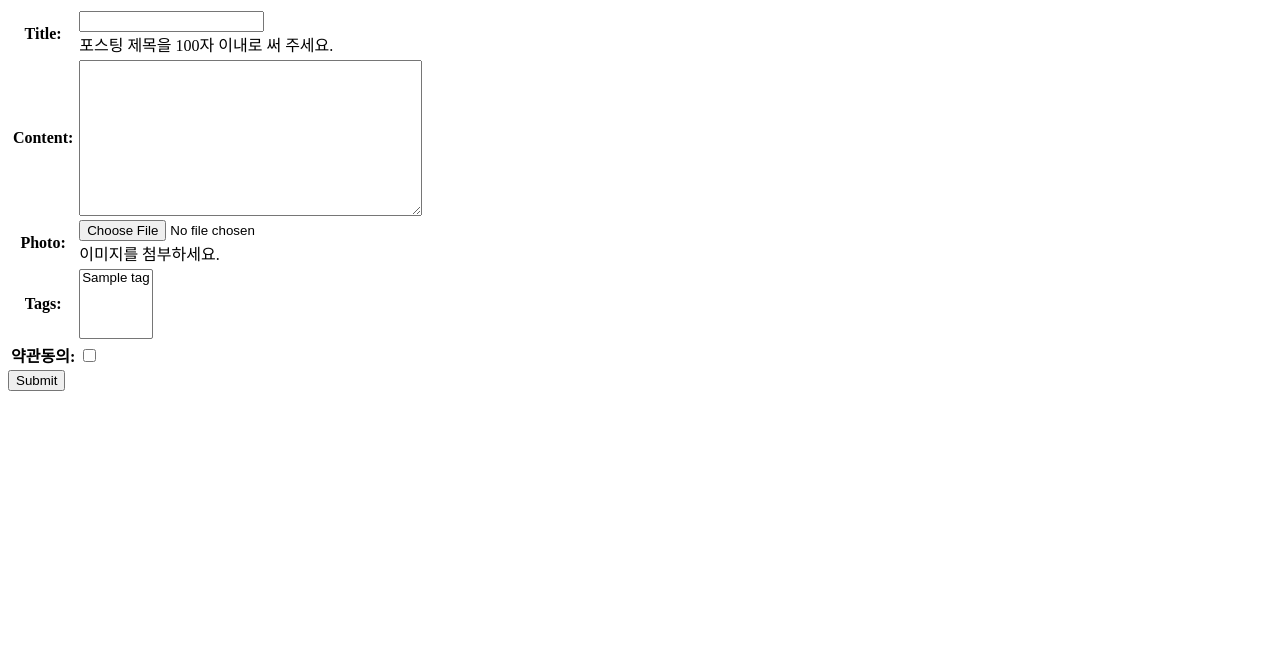
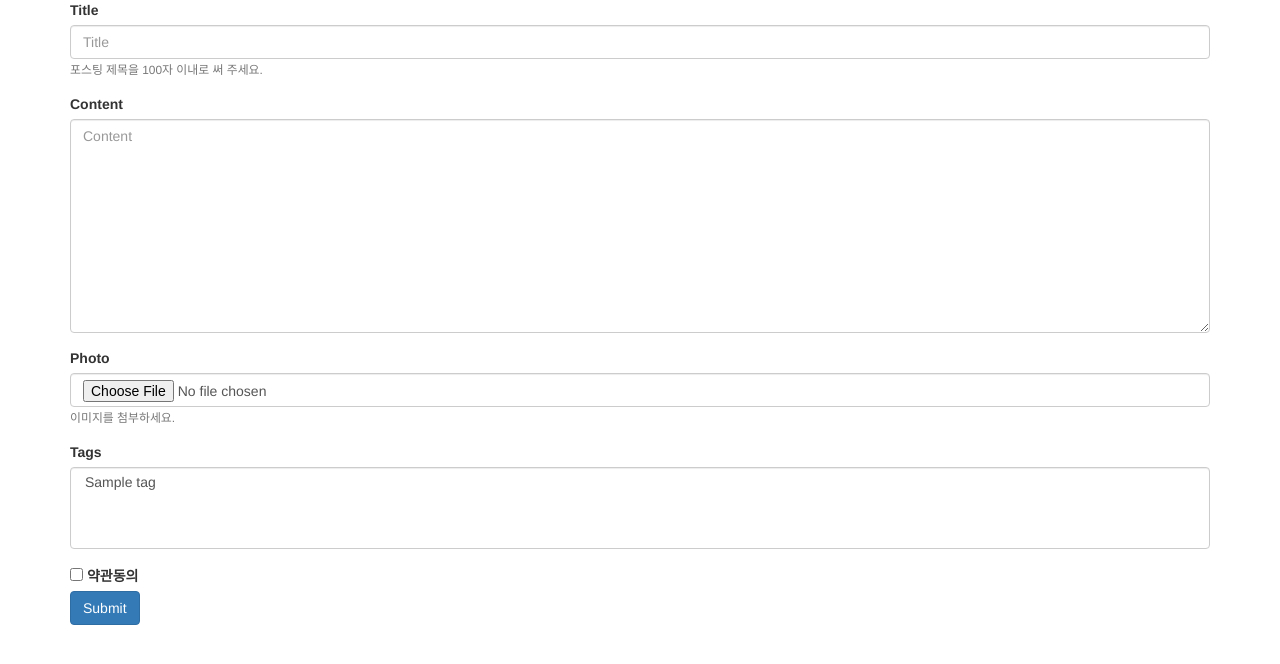
Before and after one commit to yooncobra/webblog, a Django app: page /posts/new/ in a window 1280 px wide. Shown: the top 664 px of the page. Run offline with Django 3.2, Linux system fonts and the light colour scheme; tables that the repository leaves empty hold one stand-in row (values such as "Sample post"); some libraries are stand-ins or nearby versions.

Commit message:
django-bootstrap3 패키지를 설치하고, blog/post_form.html 내 form에 bootstrap 스타일 적용

```diff
--- a/blog/templates/blog/post_form.html
+++ b/blog/templates/blog/post_form.html
@@ -1,9 +1,33 @@
-<form action="" method="post">
-    {% csrf_token %}
+{% load bootstrap3 %}<!doctype html>
+<html>
+<head>
+<meta charset="utf8" />
+<link rel="stylesheet" href="https://maxcdn.bootstrapcdn.com/bootstrap/3.3.6/css/bootstrap.min.css" />
+</head>
+<body>
 
-    <table>
-        {{ form.as_table}}
-    </table>
+    <div class="container">
+        <div class="row">
+            <div class="col-sm-12">
+                <form action="" method="post">
+                    {% csrf_token %}
 
-    <input type="submit" />
-</form>
+                    {# 한줄 주석 #}
+
+                    {% comment %}
+                    <table>
+                        {{ form.as_table }}
+                    </table>
+                    {% endcomment %}
+
+                    {% bootstrap_form form %}
+
+                    <input type="submit" class="btn btn-primary" value="Submit" />
+                </form>
+            </div>
+        </div>
+    </div>
+
+
+</body>
+</html>
--- a/webblog/settings.py
+++ b/webblog/settings.py
@@ -38,6 +38,7 @@ INSTALLED_APPS = [
     'django.contrib.messages',
     'django.contrib.staticfiles',
     'debug_toolbar',
+    'bootstrap3',
     'blog',
     'shop',
 
```
